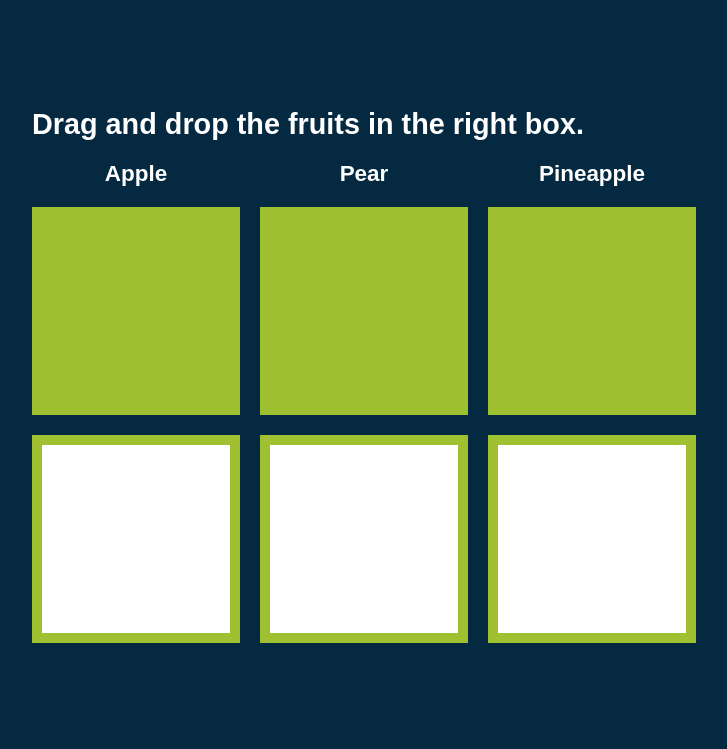
After one commit to daniel-medrano/language_learning_web, a PHP site: page /lesson.html in a window 1280 px wide. The commit adds this page. Shown: the top 749 px of the page, without its empty margins (276-1003 px from the left). Run offline with PHP 8.4, Linux system fonts and the light colour scheme.

Commit message:
Commit 4: html and css of the lesson page completed.

```diff
--- /dev/null
+++ b/css/lesson.css
@@ -0,0 +1,51 @@
+* {
+    margin: 0;
+    padding: 0;
+    box-sizing: border-box;
+}
+
+body {
+    background-color: #042940;
+    font-family: Arial, Helvetica, sans-serif;
+    font-size: 1.2em;
+    color: white;
+    height: 750px;
+    display: flex;
+    flex-direction: column;
+    align-items: center;
+    justify-content: center;
+}
+
+.empty {
+    height: 208px;
+    width: 208px;
+    background-color: #9FC131;
+    position: relative;
+}
+
+.content {
+    display: flex;
+    flex-direction: column;
+    gap: 20px;
+}
+
+.fruit {
+    display: flex;
+    align-items: center;
+    flex-direction: column;
+    gap: 20px;
+}
+
+.filling {
+    height: 188px;
+    width: 188px;
+    background-color: white;
+    position: absolute;
+    top: 10px;
+    left: 10px;
+}
+
+.empties, .fillings {
+    display: flex;
+    gap: 20px;
+}
--- a/css/lessons.css
+++ b/css/lessons.css
@@ -9,6 +9,7 @@ body {
     align-items: center;
     flex-direction: column;
     font-family: Arial, Helvetica, sans-serif;
+    font-size: 1.2em;
     background-color: #042940;
     color: white;
 }
--- /dev/null
+++ b/lesson.html
@@ -0,0 +1,41 @@
+<!DOCTYPE html>
+<html lang="en">
+<head>
+    <meta charset="UTF-8">
+    <meta http-equiv="X-UA-Compatible" content="IE=edge">
+    <meta name="viewport" content="width=device-width, initial-scale=1.0">
+    <link rel="stylesheet" href="css/lesson.css">
+    <title>Lesson</title>
+</head>
+<body>
+    <div class="content">
+        <h2>Drag and drop the fruits in the right box.</h2>
+        <div class="empties">
+            <div class="fruit">
+                <h3>Apple</h3>
+                <div class="empty"></div>
+            </div>
+            <div class="fruit">
+                <h3>Pear</h3>
+                <div class="empty"></div>
+            </div>
+            <div class="fruit">
+                <h3>Pineapple</h3>
+                <div class="empty"></div>
+            </div>
+        </div>
+        <div class="fillings">
+            <div class="empty initial">
+                <div class="apple filling" draggable="true"></div>
+            </div>
+            <div class="empty initial">
+                <div class="pear filling" draggable="true"></div>
+            </div>
+            <div class="empty initial">
+                <div class="pineapple filling" draggable="true"></div>
+            </div>
+        </div>
+        </div>
+    </div>
+</body>
+</html>
```
